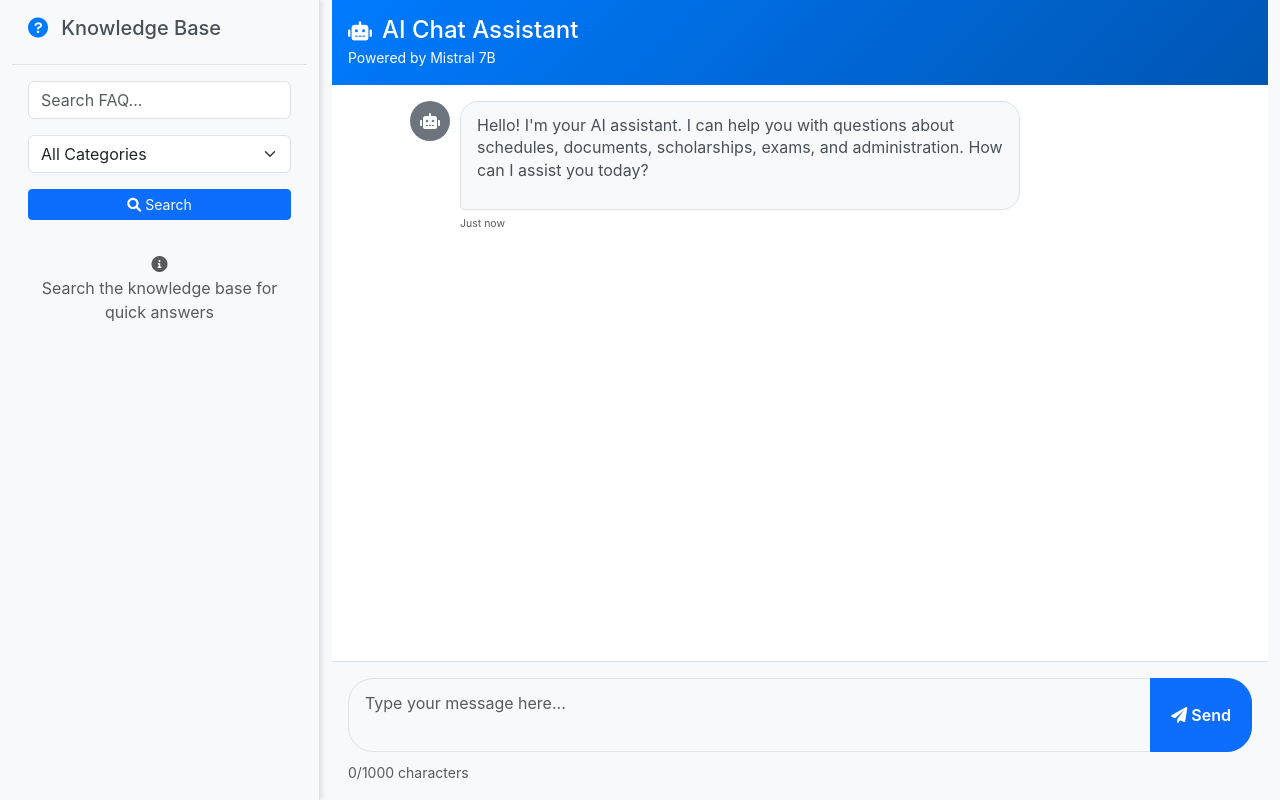
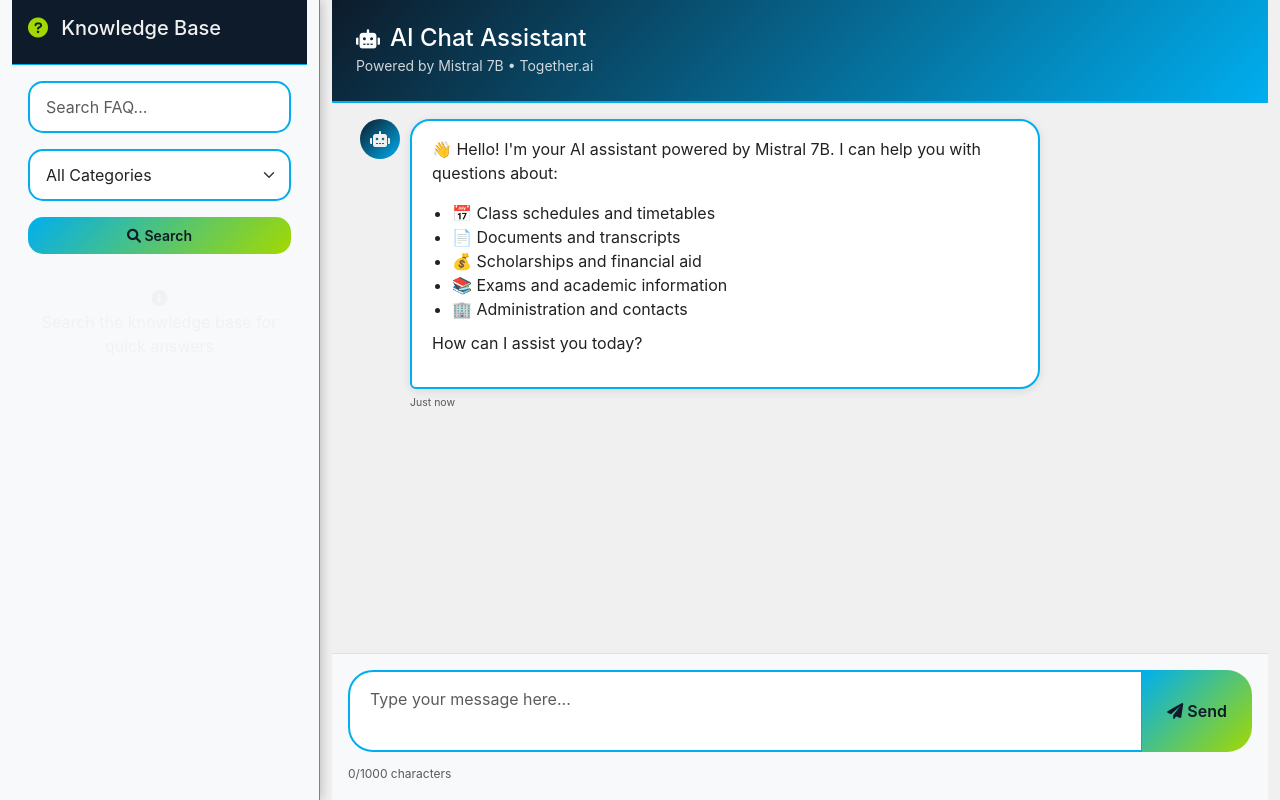
Before and after one commit to romchy222/aichatv1, a Django app: page / in a window 1280 px wide. Run offline with Django 5.2, Linux system fonts and the light colour scheme; data comes from the database, SQL or seed files in the repository; both versions use the stored data as it was after the commit; data that the repository does not hold is empty.

Commit message:
Modernize the website's appearance with a new theme and visual enhancements
Update CSS styles to reflect modern AI-focused color palette and interface elements.

Replit-Commit-Author: Agent
Replit-Commit-Session-Id: 4851de77-f685-4a10-ac94-4eec6c8f2645
Replit-Commit-Screenshot-Url: https://storage.googleapis.com/screenshot-production-us-central1/23aedd72-8b46-456b-871e-666a690f8592/4851de77-f685-4a10-ac94-4eec6c8f2645/u50pbCO

```diff
--- a/agent/static/css/style.css
+++ b/agent/static/css/style.css
@@ -6,7 +6,8 @@ html, body {
     margin: 0;
     padding: 0;
     font-family: -apple-system, BlinkMacSystemFont, 'Segoe UI', Roboto, sans-serif;
-    background-color: #f8f9fa;
+    background-color: #F0F0F0;
+    color: #222222;
 }
 
 /* Layout */
@@ -18,22 +19,22 @@ html, body {
 
 /* Sidebar Styles */
 .sidebar {
-    background-color: #ffffff;
-    border-right: 1px solid #dee2e6;
-    box-shadow: 2px 0 5px rgba(0,0,0,0.1);
+    background-color: #0D1B2A;
+    border-right: 1px solid #00AEEF;
+    box-shadow: 2px 0 10px rgba(0,0,0,0.2);
     max-height: 100vh;
     overflow-y: auto;
 }
 
 .sidebar-header {
-    background-color: #f8f9fa;
-    border-bottom: 1px solid #dee2e6;
+    background-color: #0D1B2A;
+    border-bottom: 1px solid #00AEEF;
     font-weight: 600;
-    color: #495057;
+    color: #F0F0F0;
 }
 
 .sidebar-header i {
-    color: #007bff;
+    color: #A3D900;
     margin-right: 8px;
 }
 
@@ -89,8 +94,9 @@ html, body {
 }
 
 .chat-header {
-    background: linear-gradient(135deg, #007bff 0%, #0056b3 100%);
+    background: linear-gradient(135deg, #0D1B2A 0%, #00AEEF 100%);
     flex-shrink: 0;
+    border-bottom: 2px solid #00AEEF;
 }
 
 .chat-header h4 {
@@ -108,7 +114,7 @@ html, body {
 .chat-messages {
     flex-grow: 1;
     overflow-y: auto;
-    background-color: #ffffff;
+    background-color: #F0F0F0;
     max-height: calc(100vh - 200px);
     padding: 20px;
 }
@@ -144,14 +150,15 @@ html, body {
 }
 
 .user-message .message-avatar {
-    background-color: #007bff;
-    color: white;
+    background: linear-gradient(135deg, #00AEEF 0%, #A3D900 100%);
+    color: #0D1B2A;
     order: 2;
+    font-weight: 600;
 }
 
 .assistant-message .message-avatar {
-    background-color: #6c757d;
-    color: white;
+    background: linear-gradient(135deg, #0D1B2A 0%, #00AEEF 100%);
+    color: #F0F0F0;
     order: 1;
 }
 
@@ -172,23 +179,25 @@ html, body {
 }
 
 .message-bubble {
-    padding: 12px 16px;
-    border-radius: 18px;
+    padding: 16px 20px;
+    border-radius: 20px;
     word-wrap: break-word;
-    line-height: 1.4;
+    line-height: 1.5;
+    box-shadow: 0 2px 10px rgba(0,0,0,0.1);
 }
 
 .user-message .message-bubble {
-    background-color: #007bff;
-    color: white;
-    border-bottom-right-radius: 4px;
+    background: linear-gradient(135deg, #00AEEF 0%, #A3D900 100%);
+    color: #0D1B2A;
+    border-bottom-right-radius: 6px;
+    font-weight: 500;
 }
 
 .assistant-message .message-bubble {
-    background-color: #f8f9fa;
-    color: #495057;
-    border: 1px solid #dee2e6;
-    border-bottom-left-radius: 4px;
+    background-color: #ffffff;
+    color: #222222;
+    border: 2px solid #00AEEF;
+    border-bottom-left-radius: 6px;
 }
 
 .message-time {
@@ -205,41 +214,48 @@ html, body {
 /* Chat Input */
 .chat-input {
     flex-shrink: 0;
-    background-color: #ffffff;
-    border-top: 2px solid #dee2e6;
+    background-color: #F0F0F0;
+    border-top: 2px solid #00AEEF;
 }
 
 .chat-input textarea {
     resize: none;
-    border: 1px solid #dee2e6;
+    border: 2px solid #00AEEF;
     border-radius: 25px;
-    padding: 12px 16px;
-    background-color: #f8f9fa;
-    transition: all 0.2s ease;
+    padding: 15px 20px;
+    background-color: #ffffff;
+    transition: all 0.3s ease;
+    color: #222222;
 }
 
 .chat-input textarea:focus {
-    background-color: white;
-    border-color: #007bff;
-    box-shadow: 0 0 0 0.2rem rgba(0,123,255,0.25);
+    background-color: #ffffff;
+    border-color: #A3D900;
+    box-shadow: 0 0 0 0.2rem rgba(163,217,0,0.25);
+    outline: none;
 }
 
 .chat-input button {
     border-radius: 25px;
-    padding: 12px 20px;
+    padding: 15px 25px;
     font-weight: 600;
-    transition: all 0.2s ease;
+    transition: all 0.3s ease;
+    background: linear-gradient(135deg, #00AEEF 0%, #A3D900 100%);
+    border: none;
+    color: #0D1B2A;
 }
 
 .chat-input button:hover {
-    transform: translateY(-1px);
-    box-shadow: 0 4px 8px rgba(0,0,0,0.1);
+    transform: translateY(-2px);
+    box-shadow: 0 6px 20px rgba(0,174,239,0.3);
+    background: linear-gradient(135deg, #A3D900 0%, #00AEEF 100%);
 }
 
 .chat-input button:disabled {
     opacity: 0.6;
     cursor: not-allowed;
     transform: none;
+    background: #6c757d;
 }
 
 /* Animations */
@@ -406,36 +423,111 @@ html, body {
     background: #a8a8a8;
 }
 
-/* Dark Mode Support */
-@media (prefers-color-scheme: dark) {
-    body {
-        background-color: #1a1a1a;
-        color: #e9ecef;
+/* Form Styling */
+.form-control, .form-select {
+    border: 2px solid #00AEEF;
+    border-radius: 15px;
+    padding: 12px 16px;
+    background-color: #ffffff;
+    color: #222222;
+    transition: all 0.3s ease;
 }
 
-    .sidebar {
-        background-color: #2d2d2d;
-        border-right-color: #404040;
+.form-control:focus, .form-select:focus {
+    border-color: #A3D900;
+    box-shadow: 0 0 0 0.2rem rgba(163,217,0,0.25);
+    outline: none;
+    background-color: #ffffff;
 }
 
-    .chat-messages {
-        background-color: #1a1a1a;
+.btn-primary {
+    background: linear-gradient(135deg, #00AEEF 0%, #A3D900 100%);
+    border: none;
+    color: #0D1B2A;
+    font-weight: 600;
+    border-radius: 15px;
+    padding: 10px 20px;
+    transition: all 0.3s ease;
 }
 
-    .assistant-message .message-bubble {
-        background-color: #2d2d2d;
-        border-color: #404040;
-        color: #e9ecef;
+.btn-primary:hover {
+    transform: translateY(-2px);
+    box-shadow: 0 6px 20px rgba(0,174,239,0.3);
+    background: linear-gradient(135deg, #A3D900 0%, #00AEEF 100%);
 }
 
-    .chat-input {
-        background-color: #2d2d2d;
-        border-top-color: #404040;
+.btn-sm {
+    padding: 8px 16px;
+    font-size: 0.875rem;
 }
 
-    .chat-input textarea {
-        background-color: #404040;
-        border-color: #555;
-        color: #e9ecef;
+/* FAQ Info Text */
+.faq-results .text-muted {
+    color: #F0F0F0 !important;
+    opacity: 0.8;
+}
+
+/* Enhanced Modern Design */
+.message-container {
+    max-width: 900px;
+    margin: 0 auto;
+}
+
+.message {
+    margin-bottom: 24px;
+    animation: slideIn 0.4s ease-out;
+}
+
+@keyframes slideIn {
+    from {
+        opacity: 0;
+        transform: translateY(20px);
+    }
+    to {
+        opacity: 1;
+        transform: translateY(0);
     }
 }
+
+/* Glassmorphism Effect */
+.sidebar {
+    backdrop-filter: blur(20px);
+    background: rgba(13, 27, 42, 0.95);
+}
+
+.message-bubble {
+    backdrop-filter: blur(10px);
+}
+
+.chat-header {
+    backdrop-filter: blur(20px);
+}
+
+/* Character Count Styling */
+.chat-input small {
+    color: #6c757d;
+    font-size: 0.75rem;
+}
+
+/* Scrollbar Styling for Modern Look */
+.chat-messages::-webkit-scrollbar,
+.faq-results::-webkit-scrollbar {
+    width: 8px;
+}
+
+.chat-messages::-webkit-scrollbar-track,
+.faq-results::-webkit-scrollbar-track {
+    background: rgba(240, 240, 240, 0.1);
+    border-radius: 10px;
+}
+
+.chat-messages::-webkit-scrollbar-thumb,
+.faq-results::-webkit-scrollbar-thumb {
+    background: linear-gradient(135deg, #00AEEF 0%, #A3D900 100%);
+    border-radius: 10px;
+}
+
+.chat-messages::-webkit-scrollbar-thumb:hover,
+.faq-results::-webkit-scrollbar-thumb:hover {
+    background: linear-gradient(135deg, #A3D900 0%, #00AEEF 100%);
+}
--- a/agent/templates/chat.html
+++ b/agent/templates/chat.html
@@ -62,11 +62,11 @@
             <!-- Main Chat Area -->
             <div class="col-md-9 d-flex flex-column chat-container">
                 <!-- Chat Header -->
-                <div class="chat-header bg-primary text-white p-3">
+                <div class="chat-header text-white p-4">
                     <h4 class="mb-0">
                         <i class="fas fa-robot"></i> AI Chat Assistant
                     </h4>
-                    <small>Powered by Mistral 7B</small>
+                    <small style="opacity: 0.8;">Powered by Mistral 7B • Together.ai</small>
                 </div>
 
                 <!-- Chat Messages -->
@@ -79,7 +79,15 @@
                             </div>
                             <div class="message-content">
                                 <div class="message-bubble">
-                                    <p>Hello! I'm your AI assistant. I can help you with questions about schedules, documents, scholarships, exams, and administration. How can I assist you today?</p>
+                                    <p>👋 Hello! I'm your AI assistant powered by Mistral 7B. I can help you with questions about:</p>
+                                    <ul style="margin: 10px 0; padding-left: 20px;">
+                                        <li>📅 Class schedules and timetables</li>
+                                        <li>📄 Documents and transcripts</li>
+                                        <li>💰 Scholarships and financial aid</li>
+                                        <li>📚 Exams and academic information</li>
+                                        <li>🏢 Administration and contacts</li>
+                                    </ul>
+                                    <p>How can I assist you today?</p>
                                 </div>
                                 <div class="message-time">
                                     <small class="text-muted">Just now</small>
--- a/ai_agent_project/settings.py
+++ b/ai_agent_project/settings.py
@@ -103,7 +103,7 @@ CORS_ALLOW_ALL_ORIGINS = True
 CORS_ALLOW_CREDENTIALS = True
 
 # Together.ai API configuration
-TOGETHER_API_KEY = os.getenv('TOGETHER_API_KEY', 'your_together_api_key_here')
+TOGETHER_API_KEY = os.getenv('TOGETHER_API_KEY', 'f2938e044cbbffdfe7d30ae4f25109d8f71c57cb775280a85f62dab4c9d59337')
 TOGETHER_API_URL = 'https://api.together.xyz/v1/chat/completions'
 
 # Logging configuration
@@ -125,3 +125,7 @@ LOGGING = {
         },
     },
 }
+
+CSRF_TRUSTED_ORIGINS = [
+    "https://*.replit.dev"
+]
```
Also changed, not shown: other parts of agent/static/css/style.css (+30 -25 lines), replit.md (+14 -0 lines), db.sqlite3, 1 other file. Lines whose indentation alone changed are shown as unchanged.
